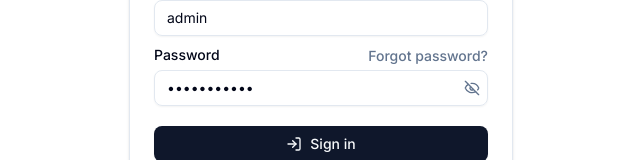
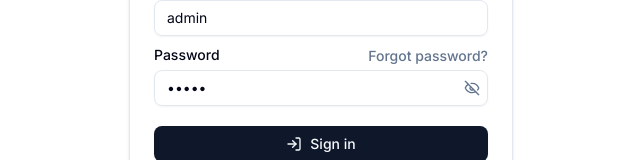
Before and after one commit to Akil-Ibrahim/Pharmaviyum-ERP, a React (Vite) app in the folder frontend/shadcn-admin/: page /sign-in in a window 1280 px wide. Shown: the part 502-662 px from the top of the page, without its empty margins (319-959 px from the left). Built offline with nearby package versions, Linux system fonts and the light colour scheme; no server answers.

Commit message:
fix: set admin login password to admin (#52)
Set default admin credentials to admin / admin.

```diff
--- a/frontend/shadcn-admin/src/features/auth/sign-in/components/user-auth-form.tsx
+++ b/frontend/shadcn-admin/src/features/auth/sign-in/components/user-auth-form.tsx
@@ -42,7 +42,7 @@ export function UserAuthForm({
     resolver: zodResolver(formSchema),
     defaultValues: {
       username: 'admin',
-      password: 'Admin123!@#',
+      password: 'admin',
     },
   })
 
```
Also changed, not shown: 1 other file (tests, documents, lock files or other folders).
